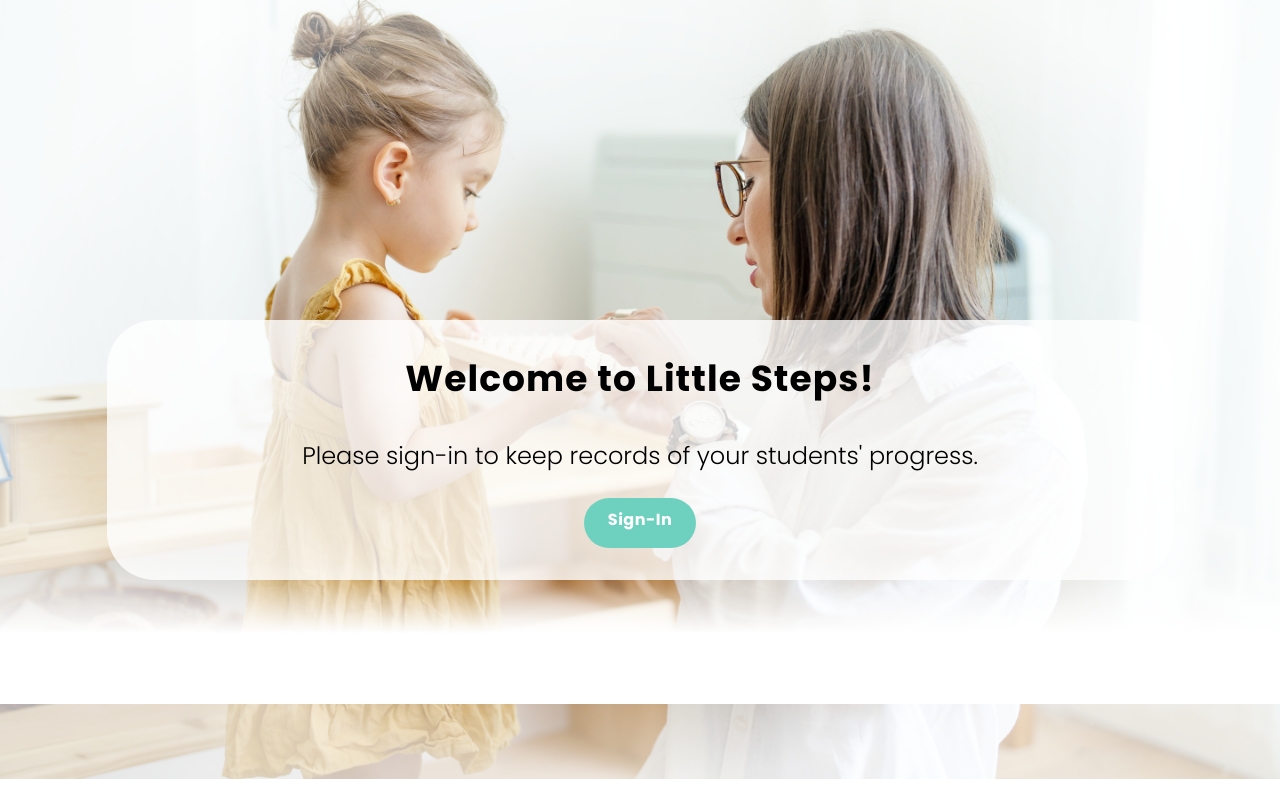
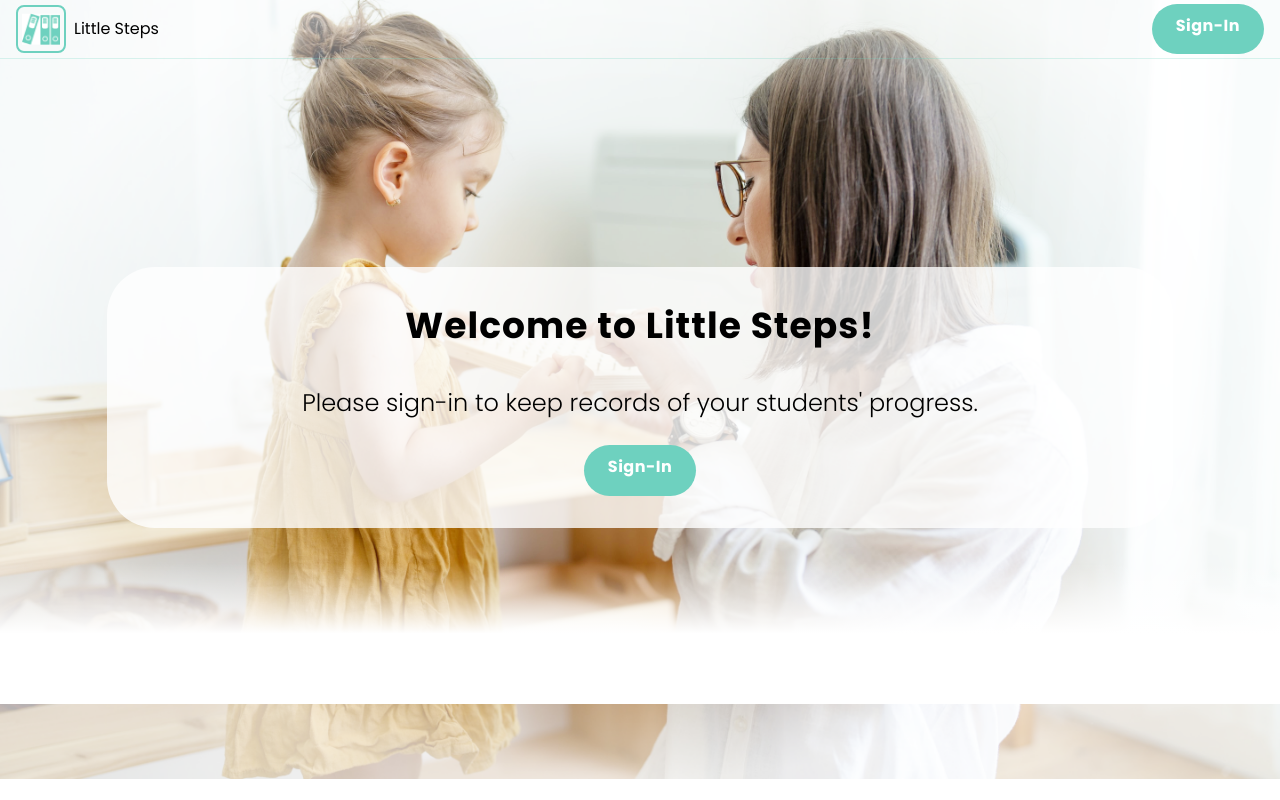
Before and after one commit to jaybells12/little-steps, a Next.js app: page / in a window 1280 px wide. Built offline with nearby package versions, Linux system fonts and the light colour scheme.

Commit message:
Create Nav component, tweak landing page

```diff
--- a/src/app/page.tsx
+++ b/src/app/page.tsx
@@ -1,16 +1,19 @@
 import Link from "next/link";
 import { CardShell } from "@/components/CardShell";
+import { Button } from "@/components/Button";
+import { Nav } from "@/components/Nav";
 
 export default function Home() {
   return (
-    <div
+    <section
       className={
         "h-screen w-full bg-landing bg-cover bg-center bg-no-repeat bg-origin-content pb-24"
       }
     >
+      <Nav />
       <CardShell
         title="Welcome to Little Steps!"
-        className={"w-10/12 relative -bottom-[40svh]"}
+        className={"w-10/12 mt-52"}
       >
         <p
           className={
@@ -19,19 +22,11 @@ export default function Home() {
         >
           Please sign-in to keep records of your students' progress.
         </p>
-        <Link
-          href={"/"}
-          className={"bg-accent rounded-full px-6 py-2.5 inline-block"}
-        >
-          <span
-            className={
-              "text-primary font-bold tracking-[0.03em] inline-block align-super"
-            }
-          >
-            Sign-In
-          </span>
-        </Link>
+        <Button
+          text={"Sign-In"}
+          link={"/"}
+        />
       </CardShell>
-    </div>
+    </section>
   );
 }
--- /dev/null
+++ b/src/components/Button/Button.tsx
@@ -0,0 +1,25 @@
+import Link from "next/link";
+
+export type ButtonProps = {
+  text: string;
+  link: string;
+  className?: string;
+};
+
+export const Button = (props: ButtonProps) => {
+  const { text, link, className } = props;
+  return (
+    <Link
+      href={link}
+      className={`bg-accent rounded-full px-6 py-2.5 ${className}`} //inline-block
+    >
+      <span
+        className={
+          "text-primary font-bold tracking-[0.03em] align-super" //inline-block align-super
+        }
+      >
+        {text}
+      </span>
+    </Link>
+  );
+};
--- /dev/null
+++ b/src/components/Button/index.ts
@@ -0,0 +1 @@
+export * from "./Button"
--- /dev/null
+++ b/src/components/Nav/Nav.tsx
@@ -0,0 +1,31 @@
+import { Button } from "../Button";
+import Image from "next/image";
+
+export type NavProps = {};
+
+export const Nav = (props: NavProps) => {
+  return (
+    <nav
+      className={
+        "flex justify-between py-1 px-4 border-b border-b-accent border-opacity-25"
+      }
+    >
+      <div className={"flex items-center gap-2"}>
+        <Image
+          src={"/icons_nav_books.png"}
+          alt={"Books"}
+          height={50}
+          width={50}
+          className={
+            "px-1 py-1.5 border-2 border-accent rounded-lg block grow-0 shrink-0"
+          }
+        />
+        <p>Little Steps</p>
+      </div>
+      <Button
+        text={"Sign-In"}
+        link={"/"}
+      />
+    </nav>
+  );
+};
--- /dev/null
+++ b/src/components/Nav/index.ts
@@ -0,0 +1 @@
+export * from "./Nav"
```
